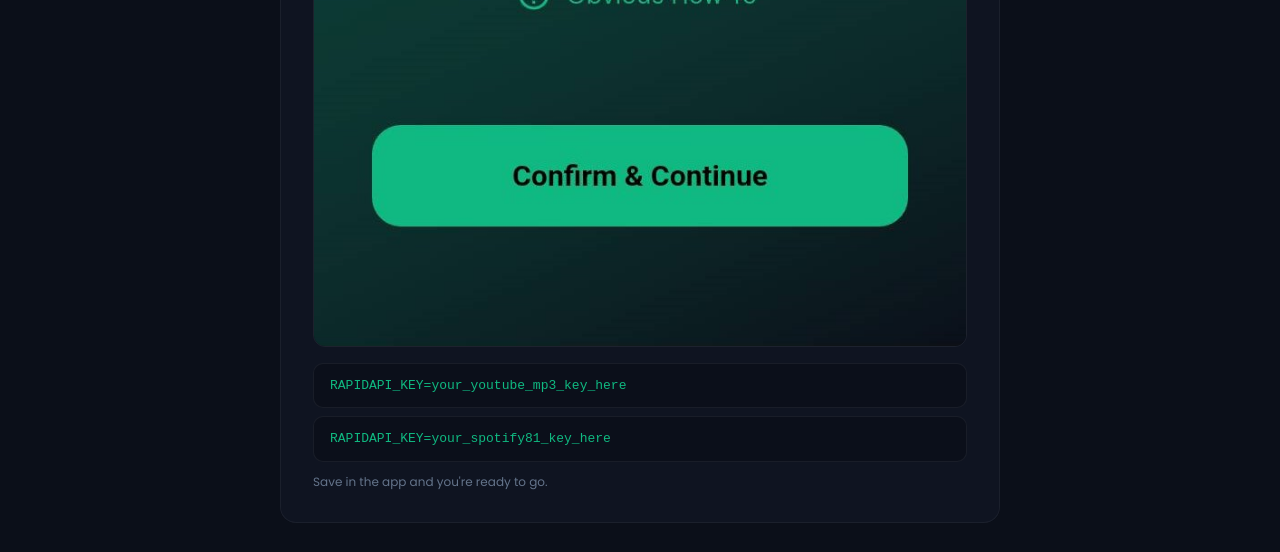
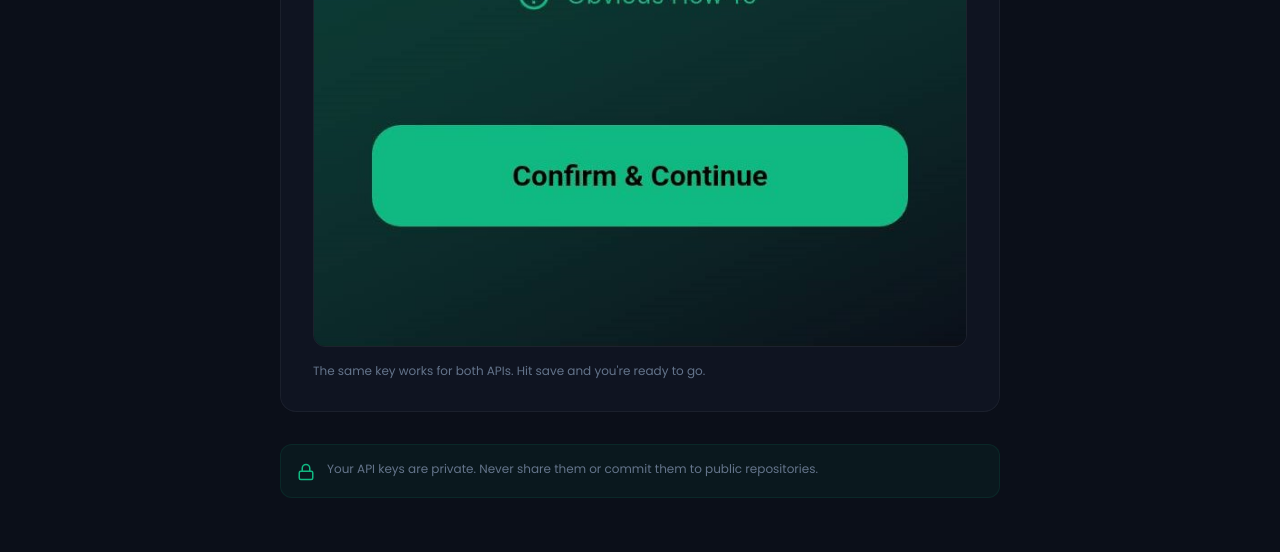
Before and after one commit to HamaBTW/loopii-player-landing-page, a plain HTML site: page how-to.html in a window 1280 px wide. Shown: the part 5141-5693 px from the top of the page. Drawn offline with nearby package versions, Linux system fonts and the light colour scheme.

Commit message:
fix how-to: same key for both, paste in box not as env var

```diff
--- a/how-to.html
+++ b/how-to.html
@@ -153,9 +153,7 @@
         <h2 class="font-heading text-lg mb-3">Add keys to the app</h2>
         <p class="text-sm text-[#94A3B8] leading-relaxed mb-4">Open the app and go to the built-in settings screen. Paste both RapidAPI keys there.</p>
         <img src="assets/Loopii%20Player%20Screenshots/image6.jpg" alt="App settings screen where you paste your API keys" class="screenshot" loading="lazy" />
-        <div class="code-block mt-4">RAPIDAPI_KEY=your_youtube_mp3_key_here</div>
-        <div class="code-block mt-2">RAPIDAPI_KEY=your_spotify81_key_here</div>
-        <p class="text-xs text-[#64748B] mt-3">Save in the app and you're ready to go.</p>
+        <p class="text-xs text-[#64748B] mt-4">The same key works for both APIs. Hit save and you're ready to go.</p>
       </div>
 
       <!-- Security note -->
```
